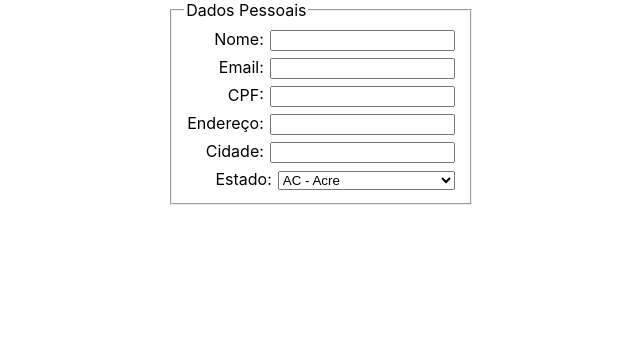
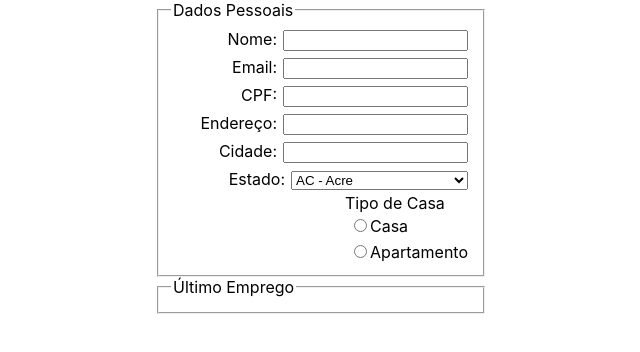
Before and after one commit to leo606/trybe-exercices, a React (Create React App) app in the folder bloco_12/day_2/exercises/my-form-2/: page / in a window 1280 px wide. Shown: the top 352 px of the page, without its empty margins (319-959 px from the left). Built offline with nearby package versions, Linux system fonts and the light colour scheme.

Commit message:
add input radio

```diff
--- a/bloco_12/day_2/exercises/my-form-2/src/App.css
+++ b/bloco_12/day_2/exercises/my-form-2/src/App.css
@@ -14,9 +14,12 @@ input, select {
 .form {
   display: flex;
   justify-content: center;
+  align-items: center;
+  flex-direction: column;
 }
 
 fieldset {
+  width: 300px;
   display: flex;
   flex-direction: column;
   align-items: flex-end;
--- a/bloco_12/day_2/exercises/my-form-2/src/components/Form.js
+++ b/bloco_12/day_2/exercises/my-form-2/src/components/Form.js
@@ -2,6 +2,7 @@ import React from 'react';
 import InputText from './InputText';
 import InputSelect from './InputSelect';
 import states from '../data/states_data';
+import InputRadio from './InputRadio';
 
 class Form extends React.Component {
   constructor() {
@@ -13,8 +14,10 @@ class Form extends React.Component {
       addressInput: '',
       cityInput: '',
       stateInput: '',
+      houseTypeInput: '',
     };
     this.textInputHandler = this.textInputHandler.bind(this);
+    this.radioInputHandler = this.radioInputHandler.bind(this);
   }
 
   textInputHandler({ target }, max) {
@@ -40,7 +43,7 @@ class Form extends React.Component {
 
     if (name === 'addressInput') {
       if (value.length > max) return;
-      if (/^[a-zA-Z0-9]*$/.test(value) === false) return; // source: https://www.codexworld.com/how-to/check-special-characters-using-javascript/
+      if (/^[a-z A-Z0-9,.]*$/.test(value) === false) return; // source: https://www.codexworld.com/how-to/check-special-characters-using-javascript/
       this.setState({ [name]: value });
       return;
     }
@@ -50,6 +53,11 @@ class Form extends React.Component {
       this.setState({ [name]: value });
       return;
     }
+  }
+
+  radioInputHandler({ target }, elem) {
+    const { name } = target;
+    this.setState({ [name]: elem });
   }
 
   render() {
@@ -105,6 +113,18 @@ class Form extends React.Component {
             onChange={this.textInputHandler}
             options={states}
           />
+
+          <InputRadio
+            labelText='Tipo de Casa'
+            name='houseTypeInput'
+            radios={['Casa', 'Apartamento']}
+            value={this.state.houseTypeInput}
+            onChange={this.radioInputHandler}
+          />
+        </fieldset>
+        <fieldset>
+          <legend>Último Emprego</legend>
+
         </fieldset>
       </form>
     );
--- /dev/null
+++ b/bloco_12/day_2/exercises/my-form-2/src/components/InputRadio.js
@@ -0,0 +1,25 @@
+import React from 'react';
+
+class InputRadio extends React.Component {
+  render() {
+    const { labelText, name, radios, value, onChange } = this.props;
+    return (
+      <div>
+        {labelText}
+        {radios.map((elem) => (
+          <label key={elem}>
+            <input
+              type='radio'
+              value={value}
+              name={name}
+              onChange={(event) => onChange(event, elem)}
+            />
+            {elem}
+          </label>
+        ))}
+      </div>
+    );
+  }
+}
+
+export default InputRadio;
```
